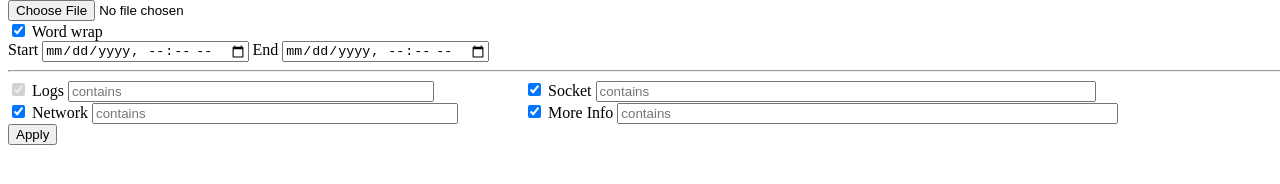
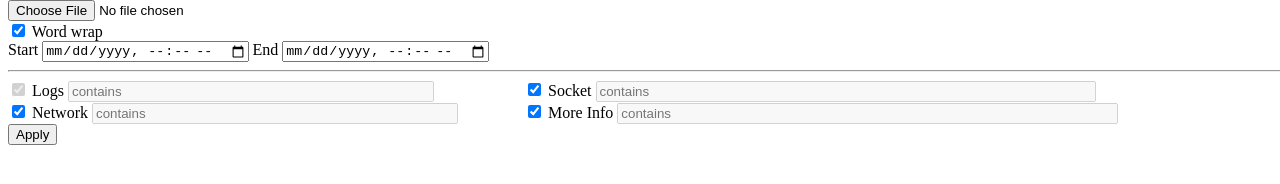
Before and after one commit to dazziest/simple-log-reader, a plain HTML site: page index.html in a window 1280 px wide. Shown: the top 184 px of the page. Drawn offline with nearby package versions, Linux system fonts and the light colour scheme.

Commit message:
Disabled unused form

```diff
--- a/index.html
+++ b/index.html
@@ -63,21 +63,21 @@
 	<div style="display: inline-block;width: 40%">
 	<div>
 		<span><input type="checkbox" id="logs" name="Logs" disabled="disabled" checked="true"> Logs</span>
-		<span><input style="width: 70%" type="text" id="logs-filter" name="Network" placeholder="contains" checked="true"></span>
+		<span><input disabled="disabled" style="width: 70%" type="text" id="logs-filter" name="Network" placeholder="contains" checked="true"></span>
 	</div>
 	<div>
 		<span><input type="checkbox" id="network" name="Network" checked="true"> Network</span>
-		<span><input style="width: 70%" type="text" id="network-filter" name="Network" placeholder="contains" checked="true"></span>
+		<span><input disabled="disabled" style="width: 70%" type="text" id="network-filter" name="Network" placeholder="contains" checked="true"></span>
 	</div>
 	</div>
 	<div style="display: inline-block;width: 55%">
 	<div>
 		<span><input type="checkbox" id="socket" name="Socket" checked="true"> Socket</span>
-		<span><input style="width: 70%" type="text" id="socket-filter" name="Socket" placeholder="contains" checked="true"></span>
+		<span><input disabled="disabled" style="width: 70%" type="text" id="socket-filter" name="Socket" placeholder="contains" checked="true"></span>
 	</div>
 	<div>
 		<span><input type="checkbox" id="more" name="More Info" checked="true"> More Info</span>
-		<span><input style="width: 70%" type="text" id="more-filter" name="More Info" placeholder="contains" checked="true"></span>
+		<span><input  disabled="disabled"style="width: 70%" type="text" id="more-filter" name="More Info" placeholder="contains" checked="true"></span>
 	</div>
 	</div>
 	<div><span><button id="apply">Apply</button></span></div>
```
